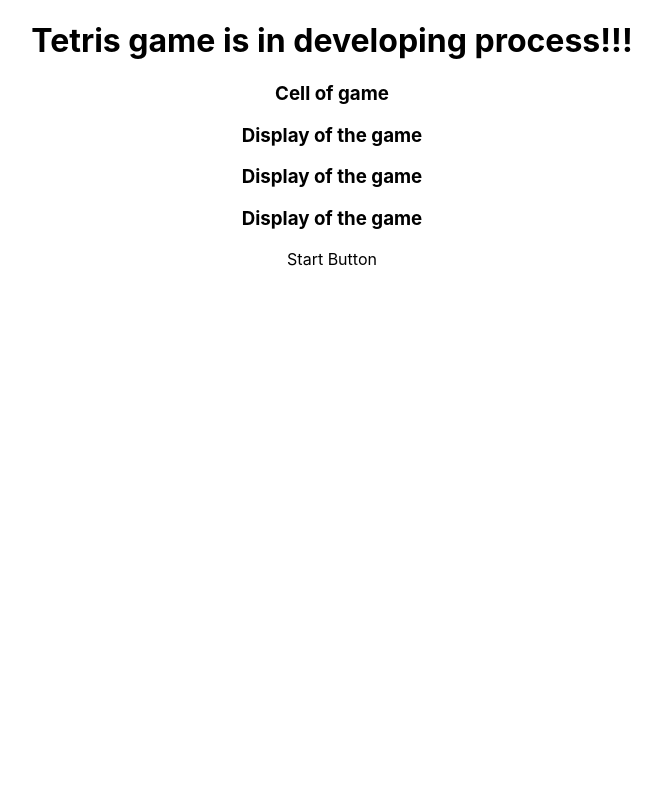
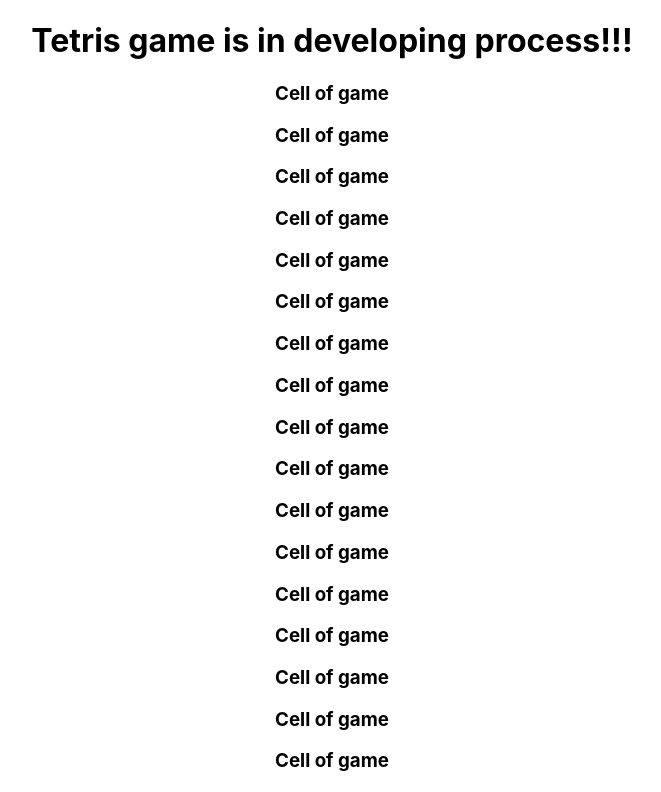
Before and after one commit to mohamedsgap/react-tetris-game, a React (Create React App) app: page / in a window 1280 px wide. Shown: the top 792 px of the page, without its empty margins (308-969 px from the left). Built offline with nearby package versions, Linux system fonts and the light colour scheme.

Commit message:
Update componets

```diff
--- a/src/components/Stage.js
+++ b/src/components/Stage.js
@@ -2,12 +2,9 @@ import React from 'react'
 import Cell from './Cell';
 
 
-const Stage = ({stage}) => {
-    return (
+const Stage = ({stage}) =>  (
     <div>
-       <Cell />
+       {stage.map(row => row.map((cell, x) => <Cell key={x} type={cell[0]} />))}
     </div>
     )
-}
-
 export  default Stage;
--- a/src/components/Tetris.js
+++ b/src/components/Tetris.js
@@ -2,6 +2,7 @@ import React from 'react'
 import Display from './Display'
 import Stage from './Stage'
 import StartBtn from './StartBtn'
+import { buildStage } from '../utils/gameHelpers'
 
 
 const Tetris = () => {
@@ -9,7 +10,7 @@ const Tetris = () => {
     return (
     <div>
         <h1>Tetris game is in developing process!!!</h1>
-        <Stage />
+        <Stage stage={buildStage()}/>
         <aside>
             <div>
                 <Display text="Score"/>
```
